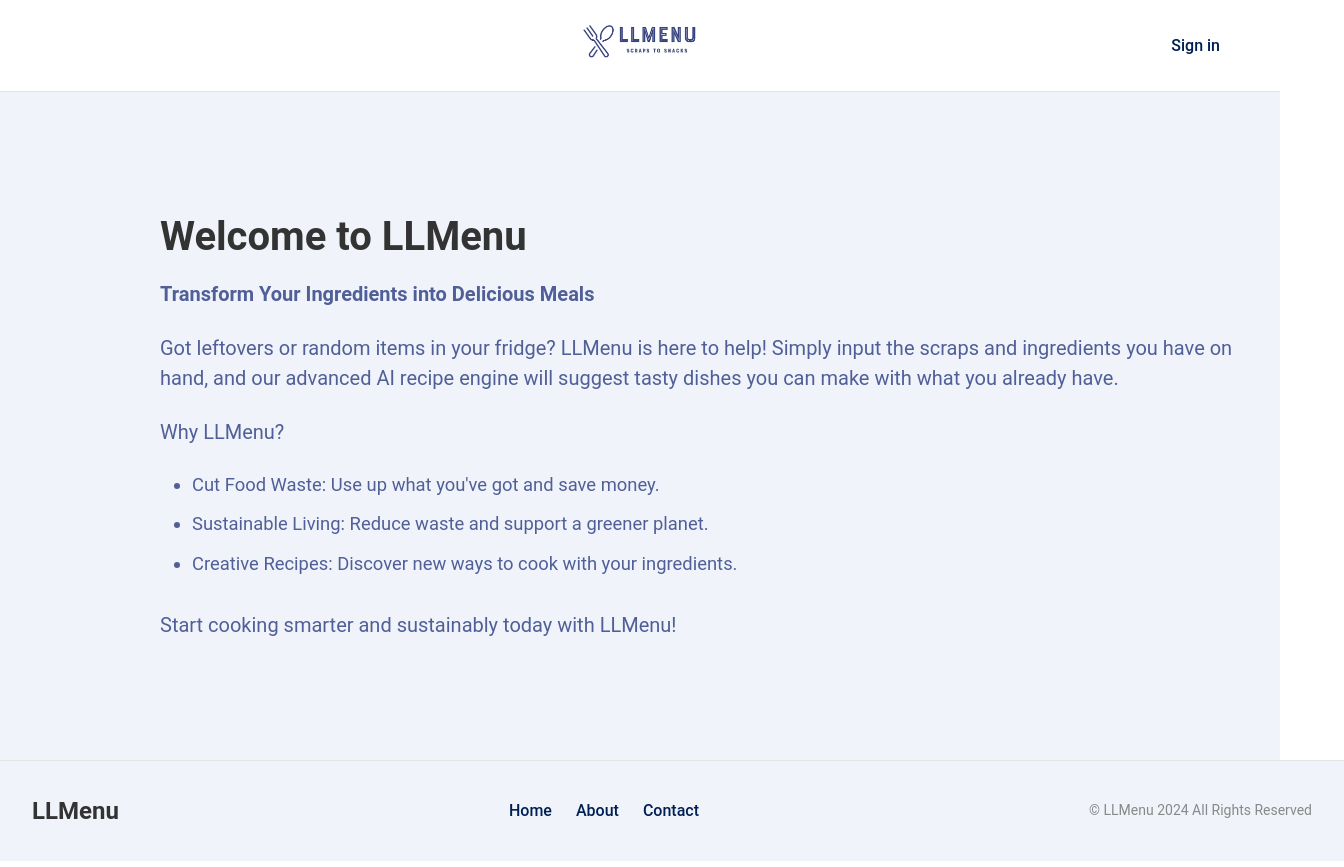
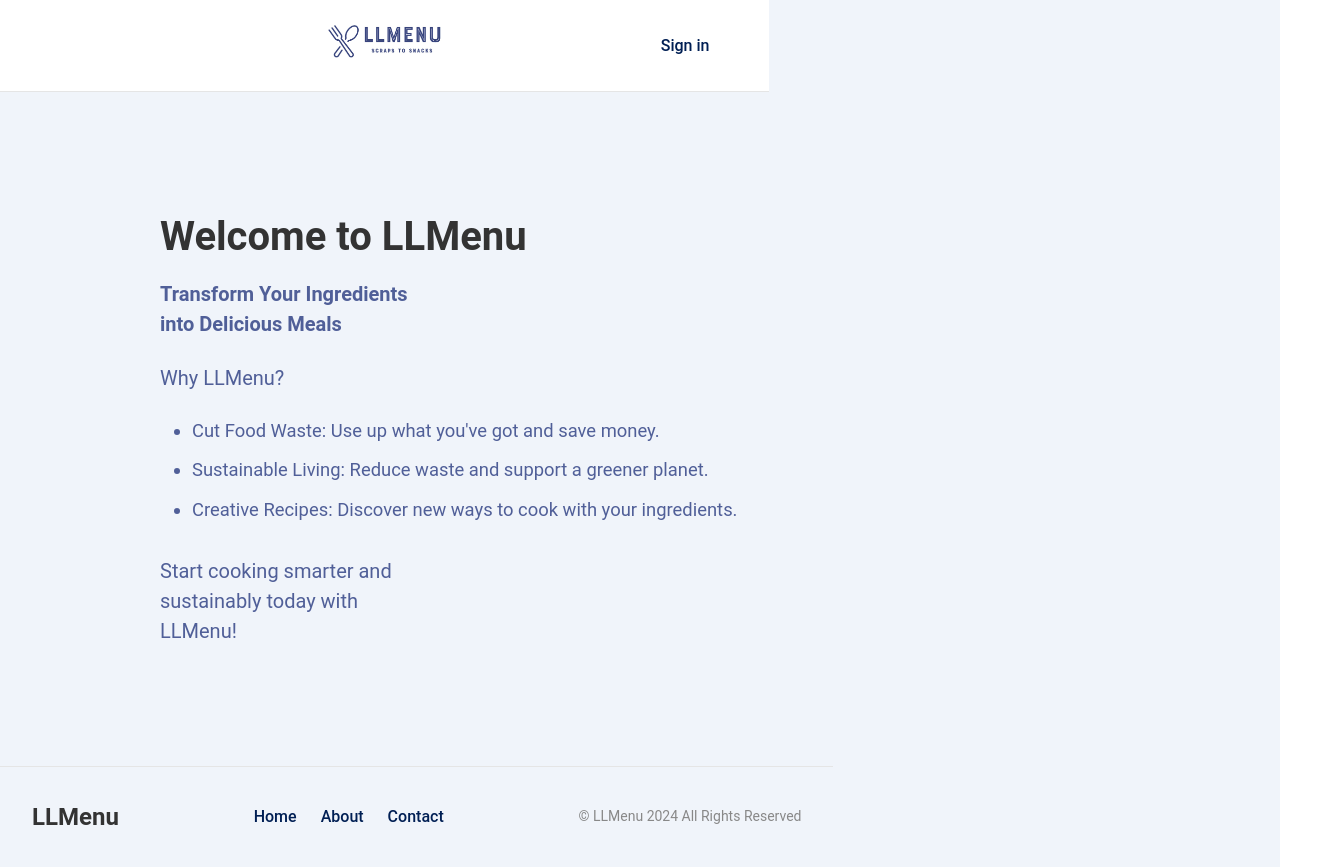
Before and after one commit to Hemosoo/hackMIT2024, a React (Vite) app in the folder my-app/: page /shopping-cart in a window 1280 px wide. Shown: the whole page, 1344 px wide, since content can reach past the window. Built offline with nearby package versions, Linux system fonts and the light colour scheme; no server answers.

Commit message:
Fixed the css and added Error Page!!!!

```diff
--- a/my-app/src/App.css
+++ b/my-app/src/App.css
@@ -6,6 +6,7 @@ body {
   background-color: #f0f4fa;
   color: #333;
   width: 100%;
+  height: 100%;
 }
 
 /* styles.css */
@@ -14,14 +15,15 @@ body {
   box-sizing: border-box; /* Ensures padding and borders are included in the width */
 }
 
+.vsc-initialized {
+  width: 100%;
+  display: block;
+}
+
 .header, .footer {
   background-color: #f8f8f8; /* Optional: Adjust background color if needed */
   padding: 1rem; /* Adjust padding as needed */
   width: 100%;
-}
-
-.main-content {
-  padding: 1rem; /* Adjust padding as needed */
 }
 
 /* Navigation Bar */
@@ -33,7 +35,9 @@ body {
   max-width: 100%;
   background-color: #ffffff;
   border-bottom: 1px solid #e5e5e5;
-  position: relative;
+  position: sticky; /* Make navbar sticky */
+  top: 0; /* Stick to the top of the viewport */
+  z-index: 1000; /* Ensure it's above other content */
 }
 
 .navbar .logo {
@@ -82,6 +86,7 @@ body {
 .main-content p {
   font-size: 1.25rem;
   margin-bottom: 1.5rem;
+  max-width: 45%;
   color: #505F98;
 }
 
--- a/my-app/src/App.tsx
+++ b/my-app/src/App.tsx
@@ -5,6 +5,9 @@ import { SavedRecipesPage } from './pages/SavedRecipesPage';
 import { ShoppingCartPage } from './pages/ShoppingCartPage';
 import { ContactUsPage } from './pages/ContactUs';
 import { SearchPage } from './pages/SearchPage';
+import { AboutTeamPage } from './pages/AboutTeam';
+import { ErrorPage } from './pages/ErrorPage';
+import { RecipesPage } from './pages/RecipesPage';
 
 function App() {
   return (
@@ -16,8 +19,9 @@ function App() {
         <Route path="/shopping-cart" element={<ShoppingCartPage />}/>
         <Route path="/contact-us" element={<ContactUsPage />}/>
         <Route path="/search-recipes" element={<SearchPage />}/>
-        <Route path="/shopping-cart" element={<ShoppingCartPage />}/>
-        <Route path="/shopping-cart" element={<ShoppingCartPage />}/>
+        <Route path="/about-team" element={<AboutTeamPage />}/>
+        <Route path="/recipes/{id}" element={<RecipesPage />}/>
+        <Route path="/*" element={<ErrorPage />}/>
 
       </Routes>
     </Router>
--- a/my-app/src/pages/AboutTeam.tsx
+++ b/my-app/src/pages/AboutTeam.tsx
@@ -2,7 +2,13 @@ import React from "react";
 import { PageFormat } from "../shared/PageFormat";
 
 export const AboutTeamPage: React.FC = () => {
-    const mainContent = <></>
+    const mainContent = <>
+        <h1>Meet the LLMenu Team</h1>
+        <p> At LLMenu, we're passionate about making your cooking experience
+        both delightful and sustainable. Here's a peek behind the scenes
+        at the team dedicated to helping you reduce food waste and create
+        delicious meals:</p>
+    </>
     return (
         <>
             <PageFormat mainContent={mainContent}/>
--- /dev/null
+++ b/my-app/src/pages/ErrorPage.tsx
@@ -0,0 +1,17 @@
+import React from "react";
+import { useNavigate } from "react-router-dom";
+import { PageFormat } from "../shared/PageFormat";
+
+export const ErrorPage: React.FC = () => {
+    const navigate = useNavigate();
+    const mainContent = <>
+        <h1>Error 404</h1>
+        <p> The page you have requested is not found.</p>
+        <button onClick={() => navigate("/")}>Go Back to Dashboard</button>
+        </>
+    return (
+        <>
+        <PageFormat mainContent={mainContent}/>
+        </>
+    );
+};
--- a/my-app/src/pages/ShoppingCartPage.tsx
+++ b/my-app/src/pages/ShoppingCartPage.tsx
@@ -5,9 +5,6 @@ export const ShoppingCartPage: React.FC = () => {
     const mainContent = <main className="main-content">
             <h1>Welcome to LLMenu</h1>
                 <p><strong>Transform Your Ingredients into Delicious Meals</strong></p>
-                <p>
-                Got leftovers or random items in your fridge? LLMenu is here to help! Simply input the scraps and ingredients you have on hand, and our advanced AI recipe engine will suggest tasty dishes you can make with what you already have.
-                </p>
                 <p>Why LLMenu?</p>
                 <ul>
                 <li>Cut Food Waste: Use up what you've got and save money.</li>
--- a/my-app/src/shared/PageFormat.tsx
+++ b/my-app/src/shared/PageFormat.tsx
@@ -8,13 +8,16 @@ interface FooterProps {
 export const PageFormat: React.FC<FooterProps> = ({ mainContent }) => {
     return (
         <>
-        <HeaderSignedIn/>
-        <main className="main-content">
-            { mainContent }
-        </main>
+        <div className="page-format">
+            <HeaderSignedIn/>
+            <main className="main-content">
+                { mainContent }
+            </main>
 
-        <Footer/>
+            <Footer/>
+        </div>
         </>
+
 
     );
 };
```
